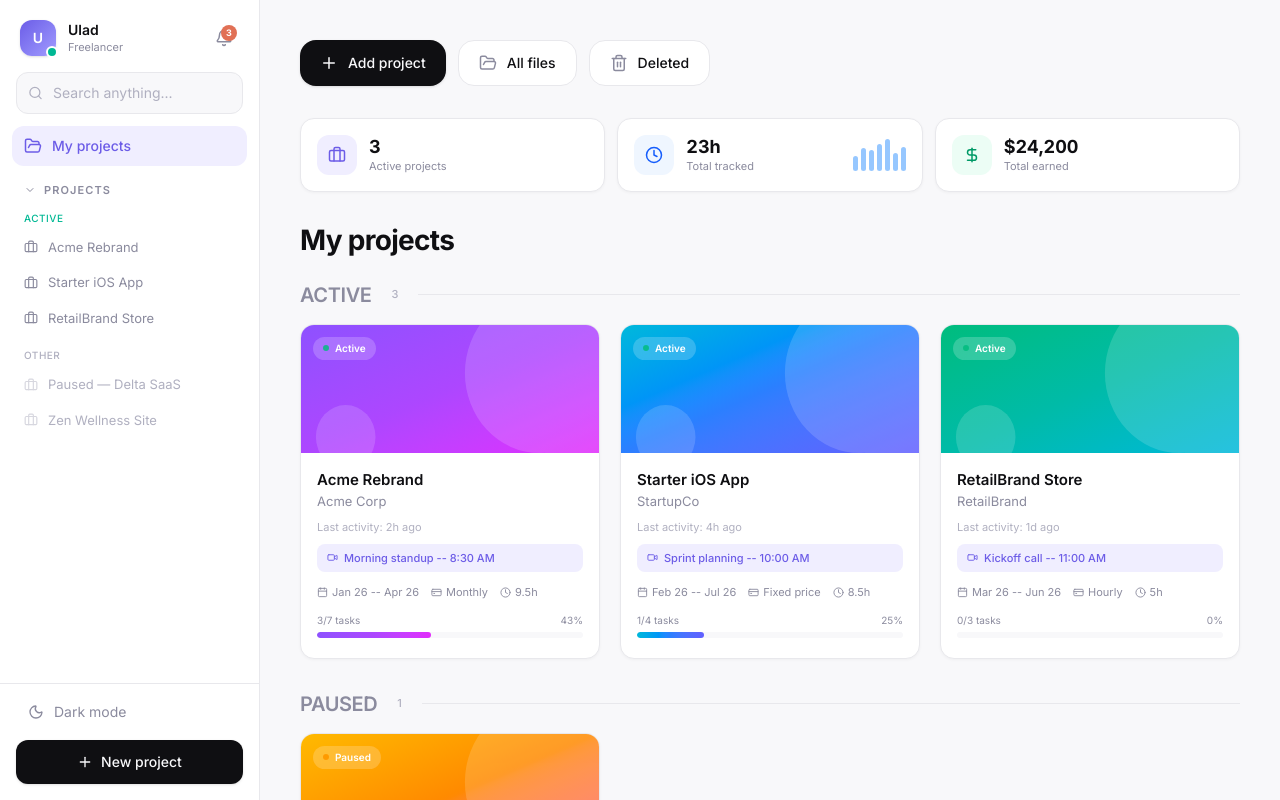
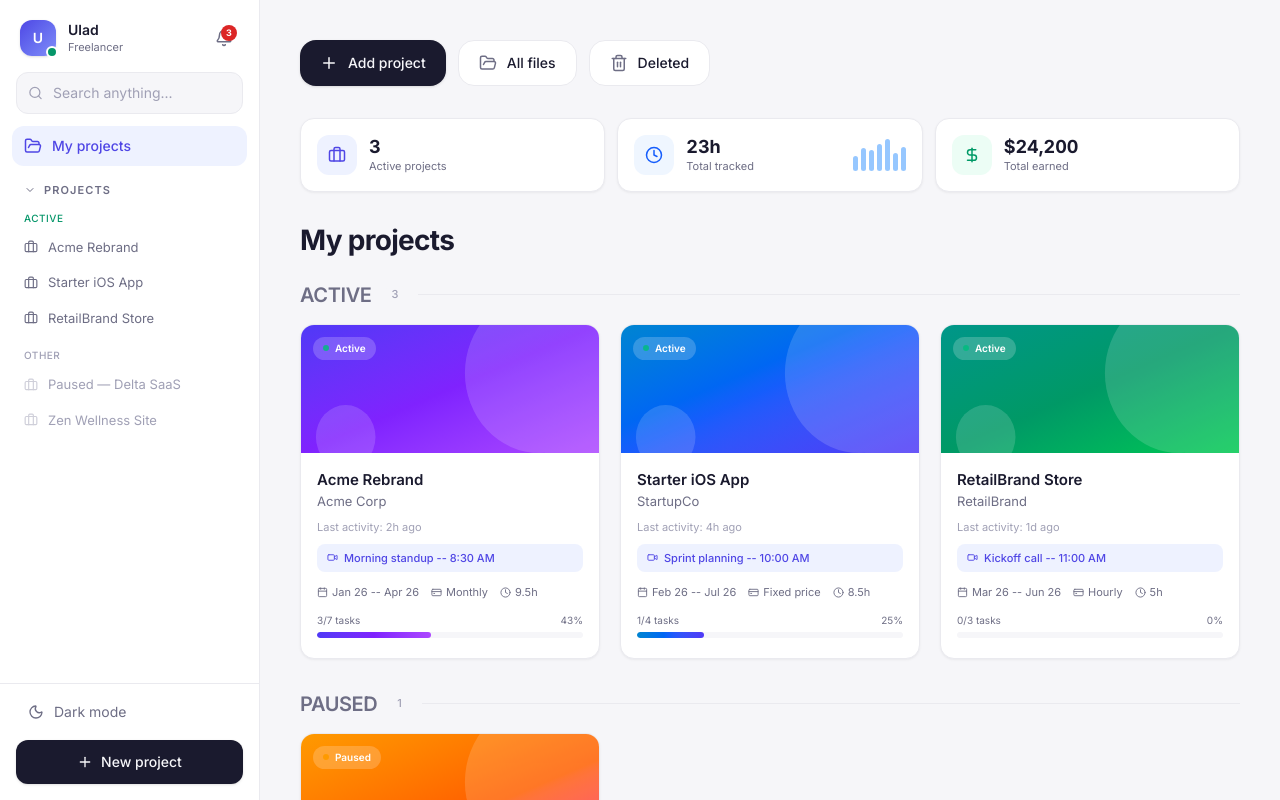
Before and after one commit to uladzik/test, a Next.js app in the folder freelance/: page /projects in a window 1280 px wide. Shown: the top 800 px of the page. Built offline with nearby package versions, Linux system fonts and the light colour scheme.

Commit message:
AI Memory Update: 2026-03-29 16:29

```diff
--- a/freelance/src/app/globals.css
+++ b/freelance/src/app/globals.css
@@ -3,85 +3,85 @@
 @custom-variant dark (&:where(.dark, .dark *));
 
 :root {
-  --background: #f8f8fa;
-  --foreground: #0f0f12;
+  --background: #f6f6f9;
+  --foreground: #1a1a2e;
   --card: #ffffff;
-  --card-hover: #fafafb;
-  --border: #e8e8ec;
-  --border-light: #f0f0f3;
-  --muted: #8b8b9e;
-  --muted-light: #b0b0c0;
-  --accent: #6c5ce7;
-  --accent-hover: #5a4bd6;
-  --accent-light: #a29bfe;
-  --accent-bg: #f0eeff;
-  --success: #00b894;
-  --success-bg: #e6f9f4;
-  --warning: #fdcb6e;
-  --warning-bg: #fef9e7;
-  --danger: #e17055;
-  --danger-bg: #fdf0ed;
-  --info: #74b9ff;
-  --info-bg: #edf5ff;
+  --card-hover: #fafafe;
+  --border: #eaeaef;
+  --border-light: #f2f2f5;
+  --muted: #6e6e85;
+  --muted-light: #a0a0b5;
+  --accent: #4f46e5;
+  --accent-hover: #4338ca;
+  --accent-light: #818cf8;
+  --accent-bg: #eef2ff;
+  --success: #059669;
+  --success-bg: #ecfdf5;
+  --warning: #d97706;
+  --warning-bg: #fffbeb;
+  --danger: #dc2626;
+  --danger-bg: #fef2f2;
+  --info: #2563eb;
+  --info-bg: #eff6ff;
   --sidebar-width: 260px;
   --radius: 14px;
   --radius-sm: 10px;
   --overlay: rgba(0, 0, 0, 0.4);
-  --shadow-card: 0 1px 3px rgba(0, 0, 0, 0.04);
-  --shadow-card-hover: 0 8px 30px rgba(0, 0, 0, 0.08);
+  --shadow-card: 0 1px 2px rgba(0, 0, 0, 0.04), 0 1px 4px rgba(0, 0, 0, 0.02);
+  --shadow-card-hover: 0 4px 20px rgba(0, 0, 0, 0.07), 0 1px 3px rgba(0, 0, 0, 0.04);
 }
 
 .dark {
-  --background: #0f0f14;
-  --foreground: #e8e8ee;
-  --card: #1a1a24;
-  --card-hover: #22222e;
-  --border: #2a2a38;
-  --border-light: #232330;
-  --muted: #7a7a90;
-  --muted-light: #55556a;
-  --accent: #8b7cf7;
-  --accent-hover: #7a6be6;
-  --accent-light: #a29bfe;
-  --accent-bg: #1e1a3a;
-  --success: #00d9a5;
-  --success-bg: #0a2a22;
-  --warning: #fdd56e;
-  --warning-bg: #2a2510;
-  --danger: #ff7b6b;
-  --danger-bg: #2a1510;
-  --info: #74b9ff;
-  --info-bg: #101a2a;
-  --overlay: rgba(0, 0, 0, 0.6);
-  --shadow-card: 0 1px 3px rgba(0, 0, 0, 0.2);
-  --shadow-card-hover: 0 8px 30px rgba(0, 0, 0, 0.3);
+  --background: #0c0c15;
+  --foreground: #e4e4ed;
+  --card: #16162a;
+  --card-hover: #1e1e34;
+  --border: #262640;
+  --border-light: #1e1e34;
+  --muted: #8585a0;
+  --muted-light: #505068;
+  --accent: #818cf8;
+  --accent-hover: #6366f1;
+  --accent-light: #a5b4fc;
+  --accent-bg: #1e1b4b;
+  --success: #34d399;
+  --success-bg: #052e16;
+  --warning: #fbbf24;
+  --warning-bg: #1c1a05;
+  --danger: #f87171;
+  --danger-bg: #1f0a0a;
+  --info: #60a5fa;
+  --info-bg: #0c1929;
+  --overlay: rgba(0, 0, 0, 0.65);
+  --shadow-card: 0 1px 3px rgba(0, 0, 0, 0.3);
+  --shadow-card-hover: 0 6px 24px rgba(0, 0, 0, 0.35);
 }
 
 @media (prefers-color-scheme: dark) {
   :root:not(.light) {
-    --background: #0f0f14;
-    --foreground: #e8e8ee;
-    --card: #1a1a24;
-    --card-hover: #22222e;
-    --border: #2a2a38;
-    --border-light: #232330;
-    --muted: #7a7a90;
-    --muted-light: #55556a;
-    --accent: #8b7cf7;
-    --accent-hover: #7a6be6;
-    --accent-light: #a29bfe;
-    --accent-bg: #1e1a3a;
-    --success: #00d9a5;
-    --success-bg: #0a2a22;
-    --warning: #fdd56e;
-    --warning-bg: #2a2510;
-    --danger: #ff7b6b;
-    --danger-bg: #2a1510;
-    --info: #74b9ff;
-    --info-bg: #101a2a;
-    --overlay: rgba(0, 0, 0, 0.6);
-    --shadow-card: 0 1px 3px rgba(0, 0, 0, 0.2);
-    --shadow-card-hover: 0 8px 30px rgba(0, 0, 0, 0.3);
+    --background: #0c0c15;
+    --foreground: #e4e4ed;
+    --card: #16162a;
+    --card-hover: #1e1e34;
+    --border: #262640;
+    --border-light: #1e1e34;
+    --muted: #8585a0;
+    --muted-light: #505068;
+    --accent: #818cf8;
+    --accent-hover: #6366f1;
+    --accent-light: #a5b4fc;
+    --accent-bg: #1e1b4b;
+    --success: #34d399;
+    --success-bg: #052e16;
+    --warning: #fbbf24;
+    --warning-bg: #1c1a05;
+    --danger: #f87171;
+    --danger-bg: #1f0a0a;
+    --info: #60a5fa;
+    --info-bg: #0c1929;
+    --overlay: rgba(0, 0, 0, 0.65);
+    --shadow-card: 0 1px 3px rgba(0, 0, 0, 0.3);
+    --shadow-card-hover: 0 6px 24px rgba(0, 0, 0, 0.35);
   }
 }
 
--- a/freelance/src/lib/dummy-data.ts
+++ b/freelance/src/lib/dummy-data.ts
@@ -12,7 +12,7 @@ export const dummyProjects: Project[] = [
     endDate: "2026-04-30",
     status: "active",
     createdAt: "2026-01-10T00:00:00Z",
-    coverGradient: "from-violet-500 via-purple-500 to-fuchsia-500",
+    coverGradient: "from-indigo-600 via-violet-600 to-purple-500",
   },
   {
     id: "2",
@@ -25,7 +25,7 @@ export const dummyProjects: Project[] = [
     endDate: "2026-07-31",
     status: "active",
     createdAt: "2026-02-01T00:00:00Z",
-    coverGradient: "from-cyan-500 via-blue-500 to-indigo-500",
+    coverGradient: "from-sky-600 via-blue-600 to-indigo-600",
   },
   {
     id: "3",
@@ -38,7 +38,7 @@ export const dummyProjects: Project[] = [
     endDate: "2026-06-15",
     status: "active",
     createdAt: "2026-03-01T00:00:00Z",
-    coverGradient: "from-emerald-500 via-teal-500 to-cyan-500",
+    coverGradient: "from-teal-600 via-emerald-600 to-green-500",
   },
   {
     id: "4",
@@ -51,7 +51,7 @@ export const dummyProjects: Project[] = [
     endDate: "2026-03-01",
     status: "paused",
     createdAt: "2025-11-01T00:00:00Z",
-    coverGradient: "from-amber-400 via-orange-400 to-red-400",
+    coverGradient: "from-amber-500 via-orange-500 to-rose-500",
   },
   {
     id: "5",
@@ -64,7 +64,7 @@ export const dummyProjects: Project[] = [
     endDate: "2025-12-15",
     status: "completed",
     createdAt: "2025-09-01T00:00:00Z",
-    coverGradient: "from-rose-400 via-pink-400 to-purple-400",
+    coverGradient: "from-rose-500 via-pink-500 to-fuchsia-500",
   },
 ];
 
```
